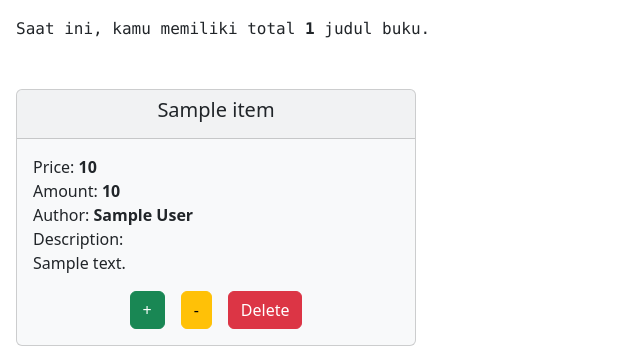
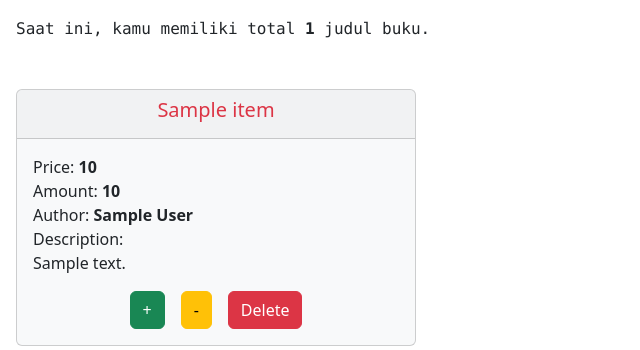
Before and after one commit to malifalhakim/book-nest, a Django app: template main/templates/main.html in a window 1280 px wide. Shown: the part 207-557 px from the top of the page, without its empty margins (0-640 px from the left). Run offline with Django 4.2, Linux system fonts and the light colour scheme; tables that the repository leaves empty hold one stand-in row (values such as "Sample post"); the template is opened without the code that fills it: values that come from a table or form of the project are taken from there, most other values are stand-ins (such as "Sample title", 1, 10 or a date in 2020).

Commit message:
Tugas 5 Selesai

```diff
--- a/main/templates/main.html
+++ b/main/templates/main.html
@@ -26,7 +26,7 @@
   {% for item in items %}
   <div class="col-sm-4">
     <div class="card bg-light mb-3">
-      <div class="card-header text-center"><h5>{{item.name}}</h5></div>
+      <div class="card-header text-center {% if forloop.last %}text-danger{% endif %}"><h5>{{item.name}}</h5></div>
       <div class="card-body">
         <p class="card-text" style="text-align: justify;">
           Price: <strong>{{item.price}}</strong><br/>
```
Also changed, not shown: README.md.
